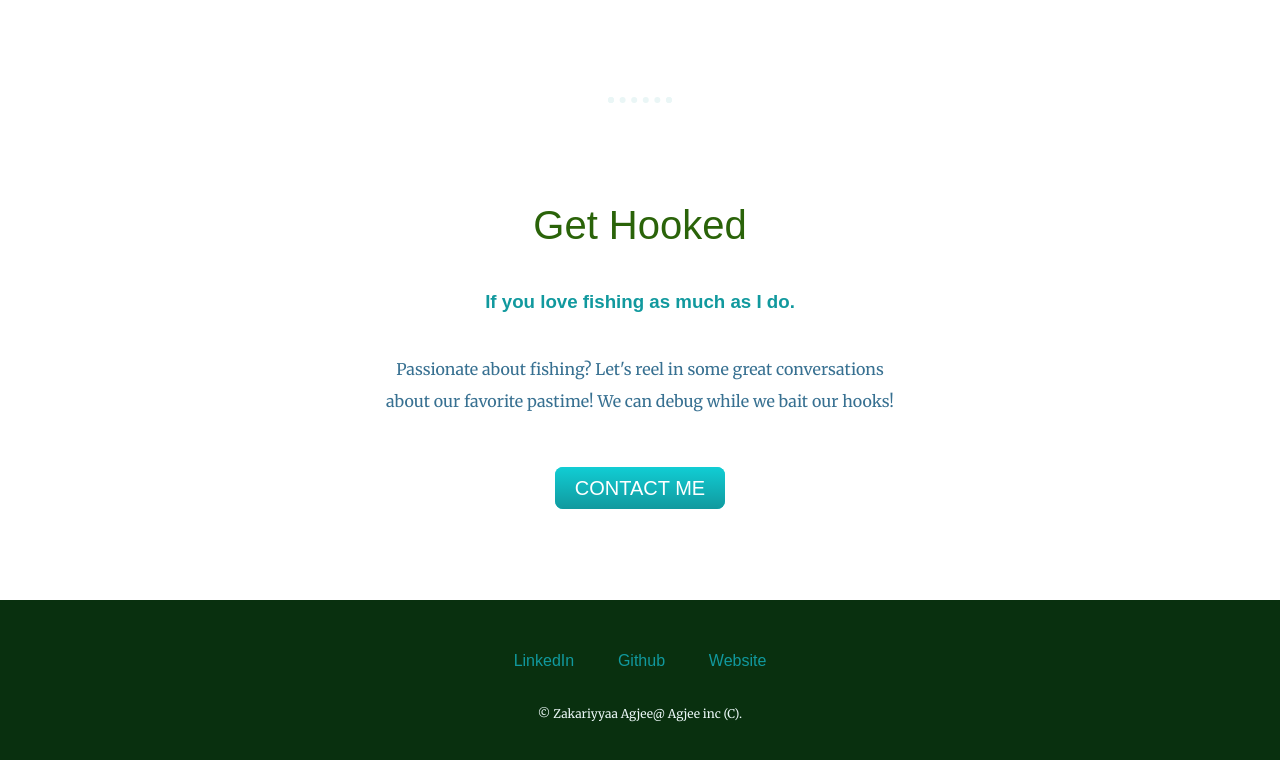
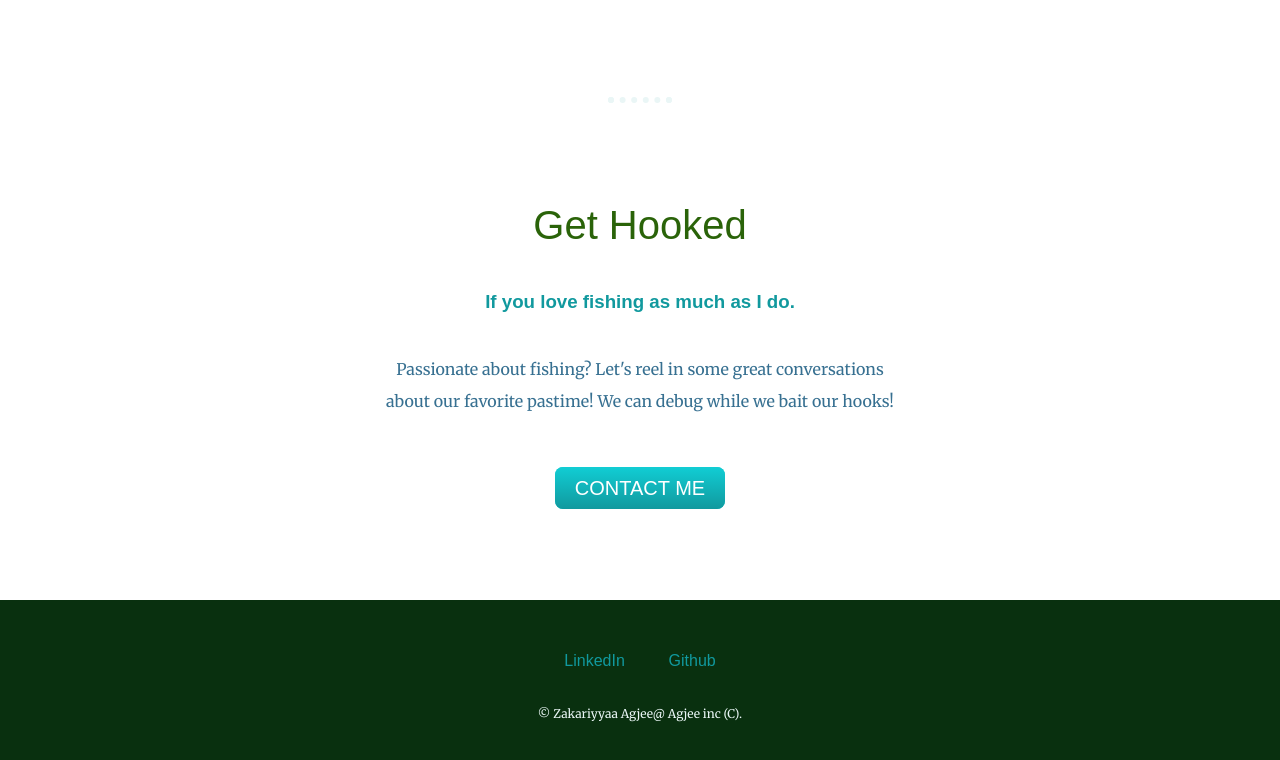
Before and after one commit to Agjeee/Website, a plain HTML site: page index.html in a window 1280 px wide. Shown: the part 2140-2900 px from the top of the page. Drawn offline with Linux system fonts and the light colour scheme.

Commit message:
Add files via upload

```diff
--- a/index.html
+++ b/index.html
@@ -70,7 +70,6 @@
   <div class="bottom-container">
     <a class="footer-link" href="https://www.linkedin.com/in/zakariyyaa-agjee/">LinkedIn</a>
     <a class="footer-link" href="https://github.com/Agjeee">Github</a>
-    <a class="footer-link" href="https://www.appbrewery.com/">Website</a>
     <p class="copyright">© Zakariyyaa Agjee@ Agjee inc (C).</p>
   </div>
 
```
